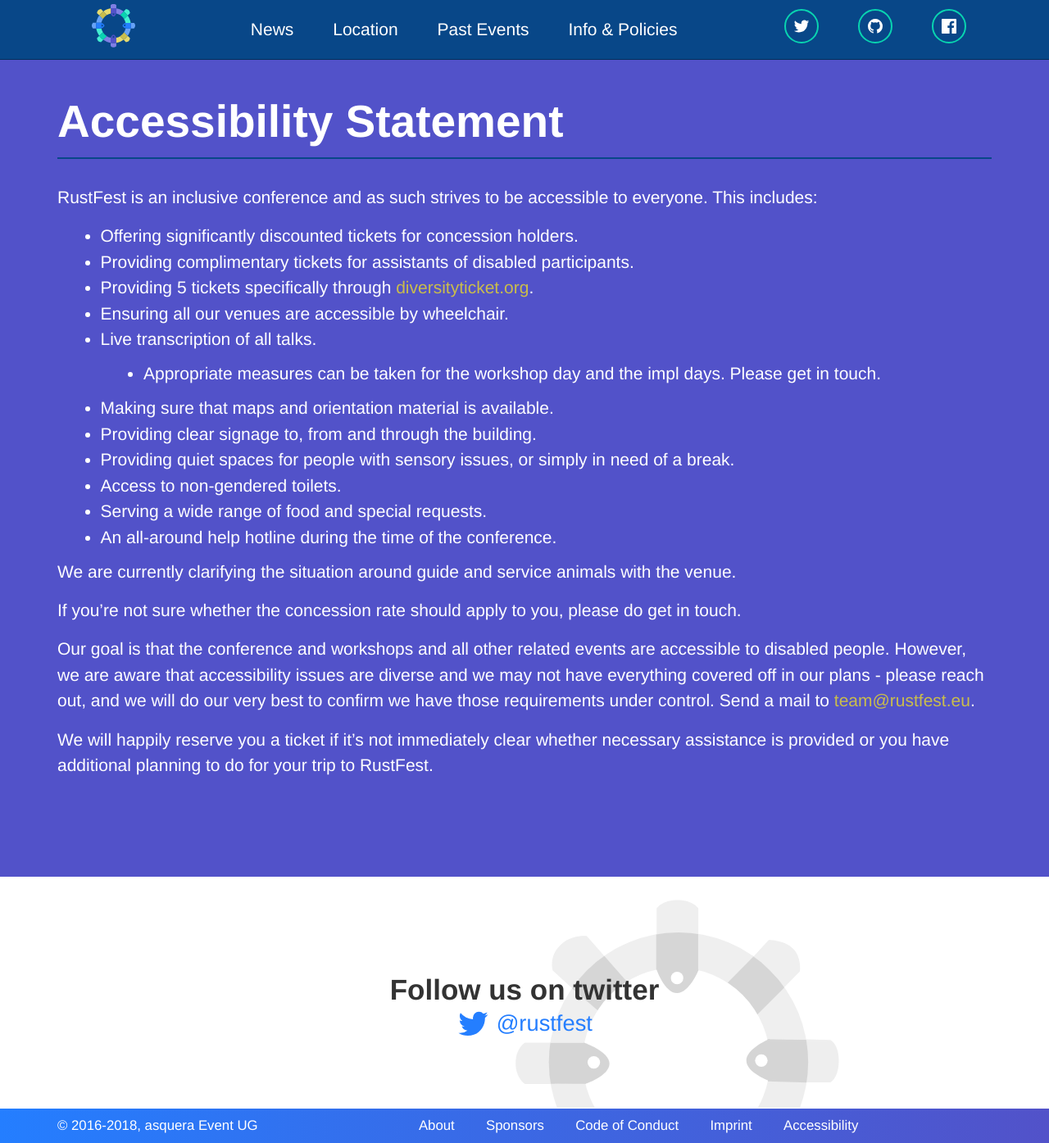
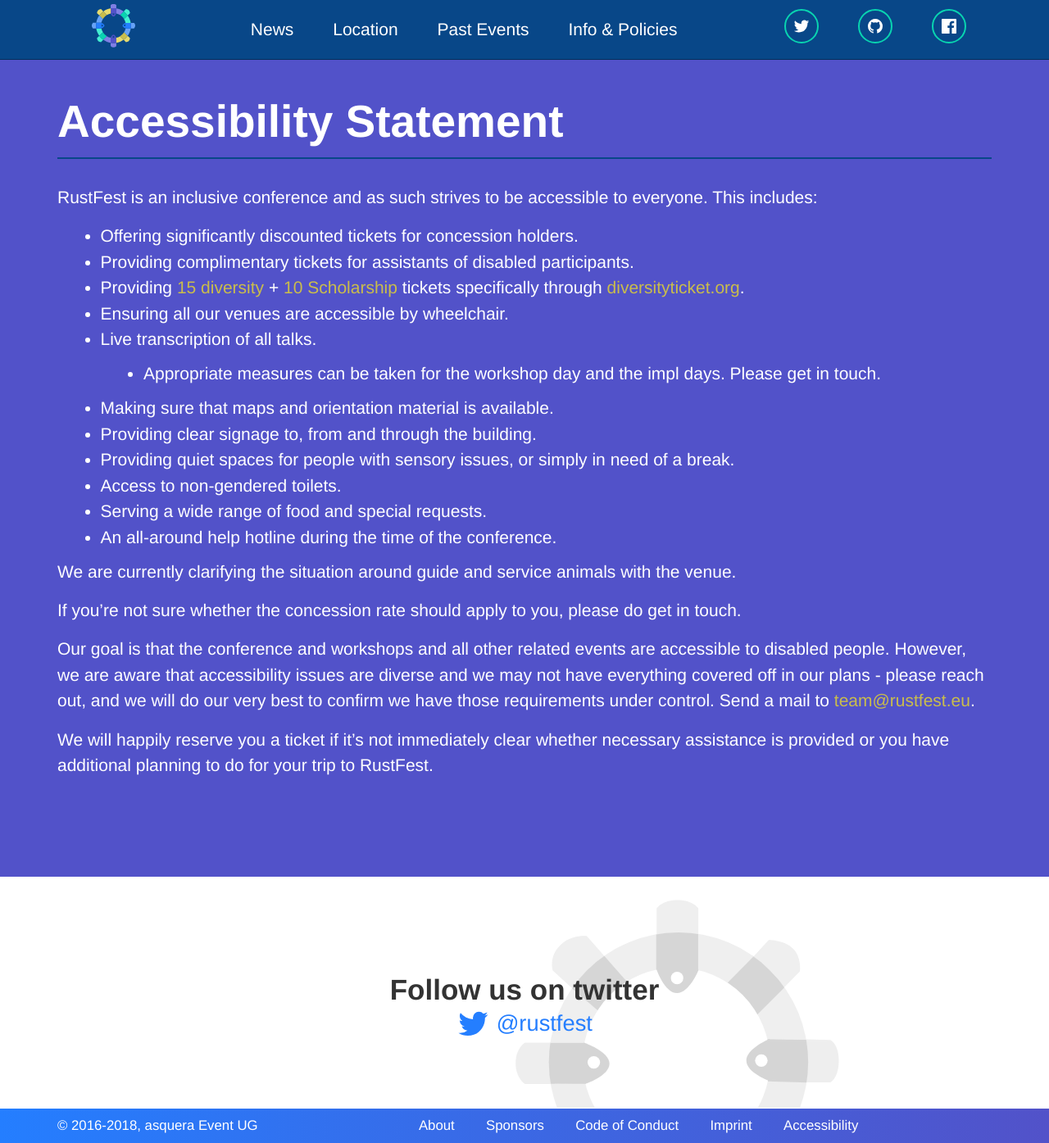
Before and after one commit to RustFestEU/rome.rustfest.eu, a Jekyll site: the page built from accessibility.md, in a window 1280 px wide. Shown: the whole page at 82% size. Built offline with Jekyll 4.4.1, drawn with Linux system fonts in a browser that asks for light colours; nearby versions of some CDN libraries.

Commit message:
Add diversity tickets to a11y page

```diff
--- a/accessibility.md
+++ b/accessibility.md
@@ -8,7 +8,7 @@
 
 * Offering significantly discounted tickets for concession holders.
 * Providing complimentary tickets for assistants of disabled participants.
-* Providing 5 tickets specifically through [diversityticket.org](https://diversitytickets.org).
+* Providing [15 diversity](https://diversitytickets.org/events/257) + [10 Scholarship](https://diversitytickets.org/events/258) tickets specifically through [diversityticket.org](https://diversitytickets.org).
 * Ensuring all our venues are accessible by wheelchair.
 * Live transcription of all talks.
     - Appropriate measures can be taken for the workshop day and the impl days. Please get in touch.
```
